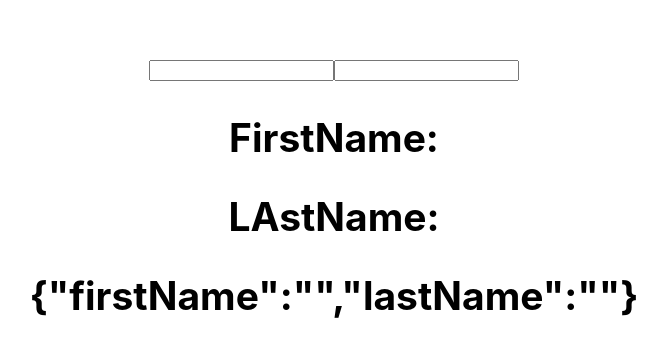
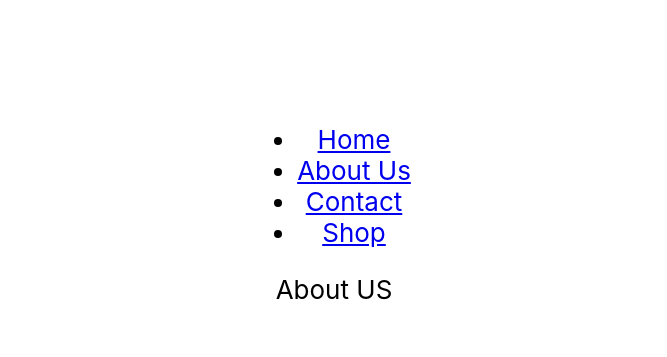
Before and after one commit to yuno-gen/react-basics, a React (Create React App) app: page / in a window 1280 px wide. Shown: the part 119-476 px from the top of the page, without its empty margins (306-973 px from the left). Built offline with nearby package versions, Linux system fonts and the light colour scheme.

Commit message:
router, route, routes hookcounter4

```diff
--- a/package.json
+++ b/package.json
@@ -15,6 +15,7 @@
     "react": "^17.0.2",
     "react-bootstrap": "^2.0.4",
     "react-dom": "^17.0.2",
+    "react-router-dom": "^6.2.1",
     "react-scripts": "5.0.0",
     "styled-components": "^5.3.3",
     "web-vitals": "^2.1.2"
--- a/src/App.js
+++ b/src/App.js
@@ -18,7 +18,11 @@ import ComponentC from './component/ComponentC';
 import HookCounter from './component/HookCounter';
 import HookCounter2 from './component/HookCounter2';
 import HookCounter3 from './component/HookCounter3';
+import HookCounter4 from './component/HookCounter4';
 
+import {Route, Link, Routes, BrowserRouter as Router} from 'react-router-dom'
+import Shop from './component/Shop'
+import About from './component/About'
 function App() {
   return (
     <div className="App">
@@ -53,7 +57,28 @@ function App() {
 
         {/* <HookCounter /> */}
         {/* <HookCounter2 /> */}
-        <HookCounter3 />
+        {/* <HookCounter3 /> */}
+        {/* <HookCounter4/> */}
+
+        <Router>
+            <div className='App'>
+              <nav>
+                <ul className='topnav'>
+                  <li><Link to="/">Home</Link></li>
+                  <li><Link to="/about">About Us</Link></li>
+                  <li><Link to="/contact">Contact</Link></li>
+                  <li><Link to="/shop">Shop</Link></li>
+                </ul>
+              </nav>
+              <Routes>
+                <Route exact path="/" element={<About/>}/>
+                <Route exact path="/about" element={<About/>}/>
+                <Route exact path="/contact" element={<Contact/>}/>
+                <Route exact path="/shop" element={<Shop/>}/>
+              </Routes>
+            </div>
+        </Router>
+
       </header>
     </div>
   );
--- /dev/null
+++ b/src/component/About.js
@@ -0,0 +1,5 @@
+import React from 'react';
+
+export default function About() {
+  return <div>About US</div>;
+}
--- /dev/null
+++ b/src/component/HookCounter4.js
@@ -0,0 +1,24 @@
+import React, {useState} from 'react';
+
+export default function HookCounter4() {
+
+    const[items, setItems]= useState([])
+
+    const addItem=()=>{
+        setItems([...items, {
+            id: items.length,
+            value: Math.floor(Math.random()*10)+1
+        }])
+    }
+
+  return (
+      <div>
+          <button onClick={addItem}>Add item to list</button>
+          <ul>
+              {items.map(item=>(
+                  <li key = {item.id}>{item.value}</li>
+              ))}
+          </ul>
+      </div>
+  )
+}
--- /dev/null
+++ b/src/component/Shop.js
@@ -0,0 +1,5 @@
+import React from 'react';
+
+export default function Shop() {
+  return <div>Shop Page</div>;
+}
```
Also changed, not shown: 1 other file (tests, documents, lock files or other folders).
